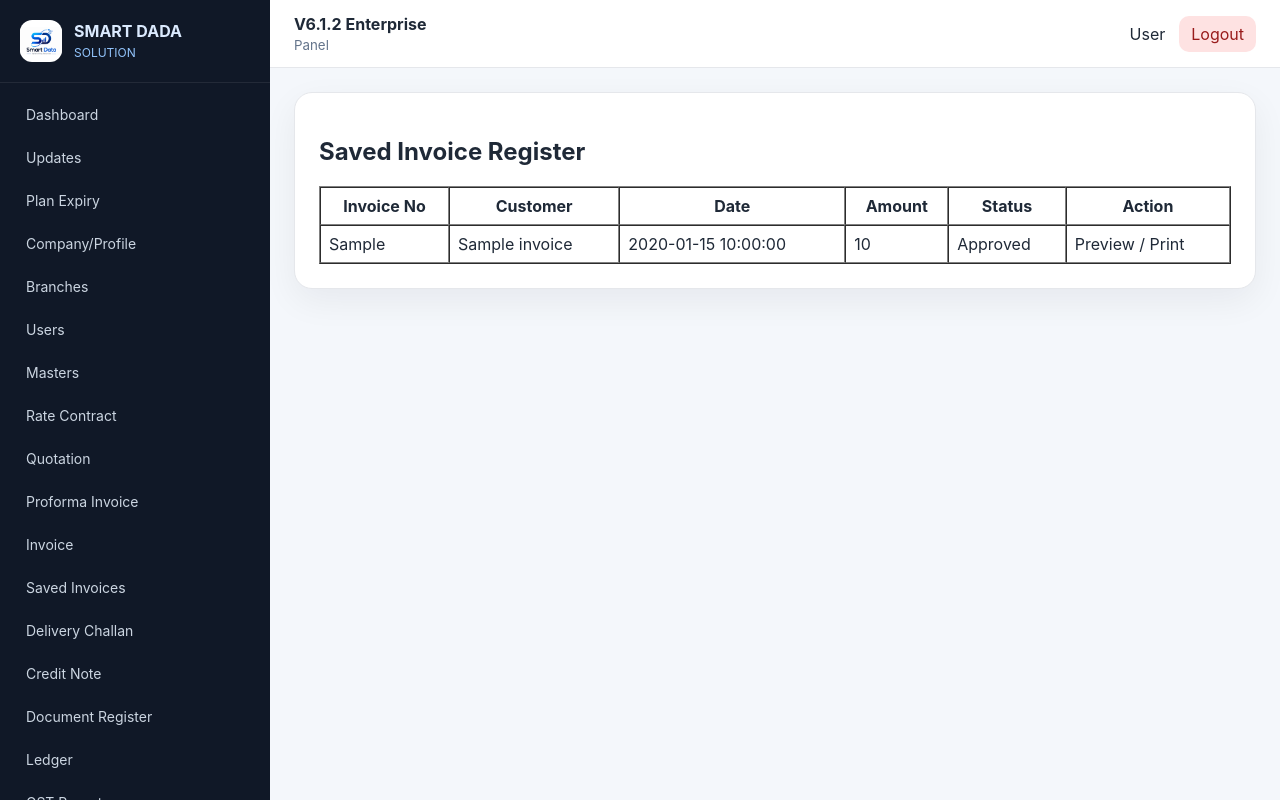
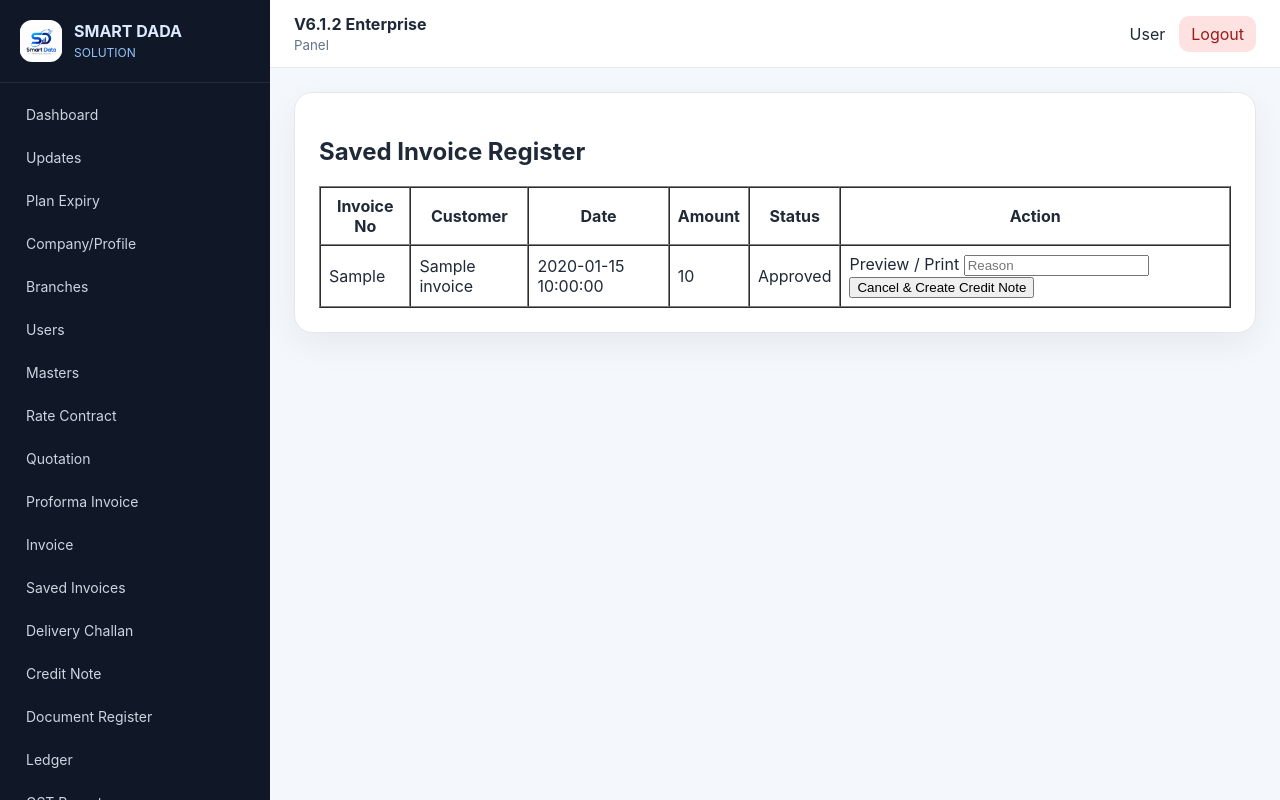
Before and after one commit to dsanjib174-sketch/SD_Invoice_V6_1_2_Enterprise, a Flask app: template app/templates/documents/invoice_register.html in a window 1280 px wide. Run offline with Flask 3, Linux system fonts and the light colour scheme; the template is opened without the code that fills it: most values are stand-ins (such as "Sample title", 1, 10 or a date in 2020).

Commit message:
Update invoice_register.html

```diff
--- a/app/templates/documents/invoice_register.html
+++ b/app/templates/documents/invoice_register.html
@@ -1,5 +1,6 @@
 {% extends "base.html" %}
 {% block content %}
+
 <section>
 <h2>Saved Invoice Register</h2>
 
@@ -23,6 +24,15 @@
 <td>{{ i.status }}</td>
 <td>
 <a href="/invoice/preview/{{ i.id }}">Preview / Print</a>
+
+{% if i.status != "Cancelled" %}
+<form method="POST" action="/invoice/cancel/{{ i.id }}" style="display:inline;">
+<input name="cancel_reason" placeholder="Reason" required>
+<button type="submit">Cancel & Create Credit Note</button>
+</form>
+{% else %}
+Credit Note Created
+{% endif %}
 </td>
 </tr>
 {% endfor %}
@@ -31,4 +41,5 @@
 {% endif %}
 </table>
 </section>
+
 {% endblock %}
```
